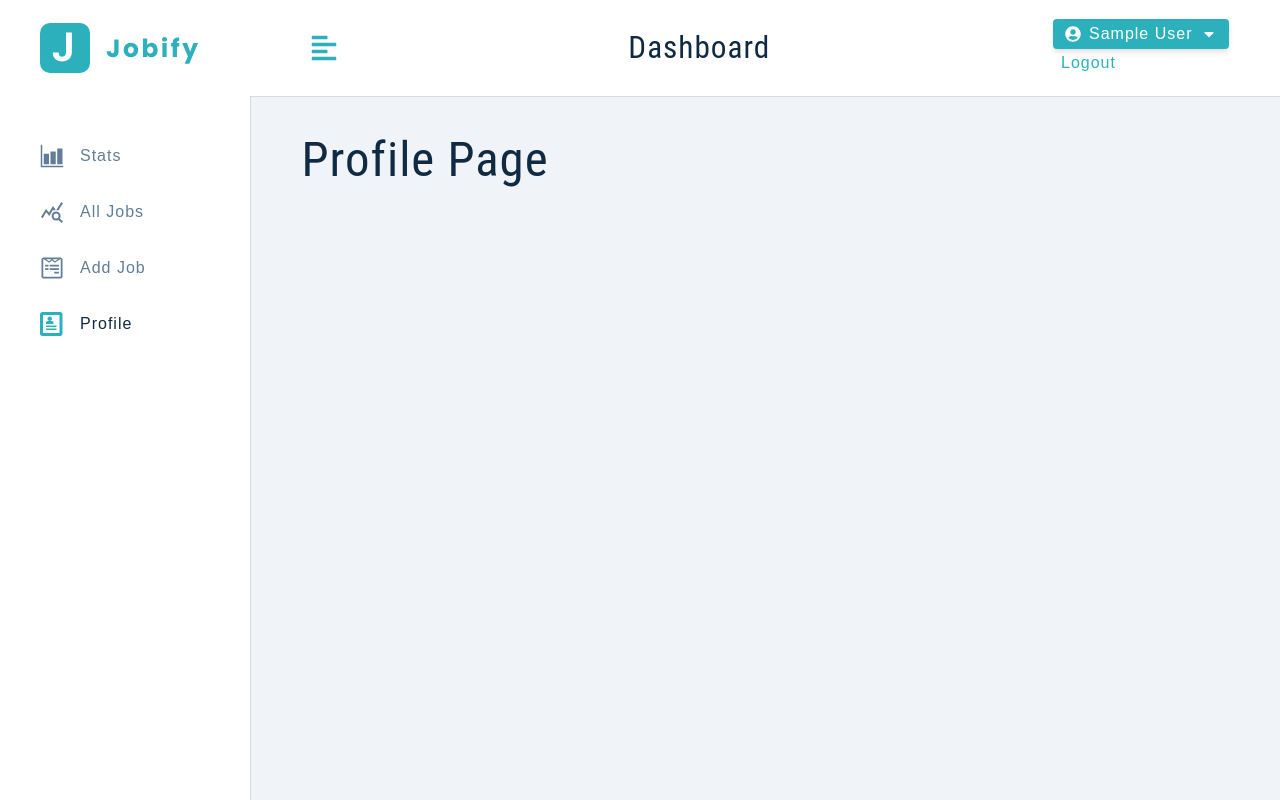
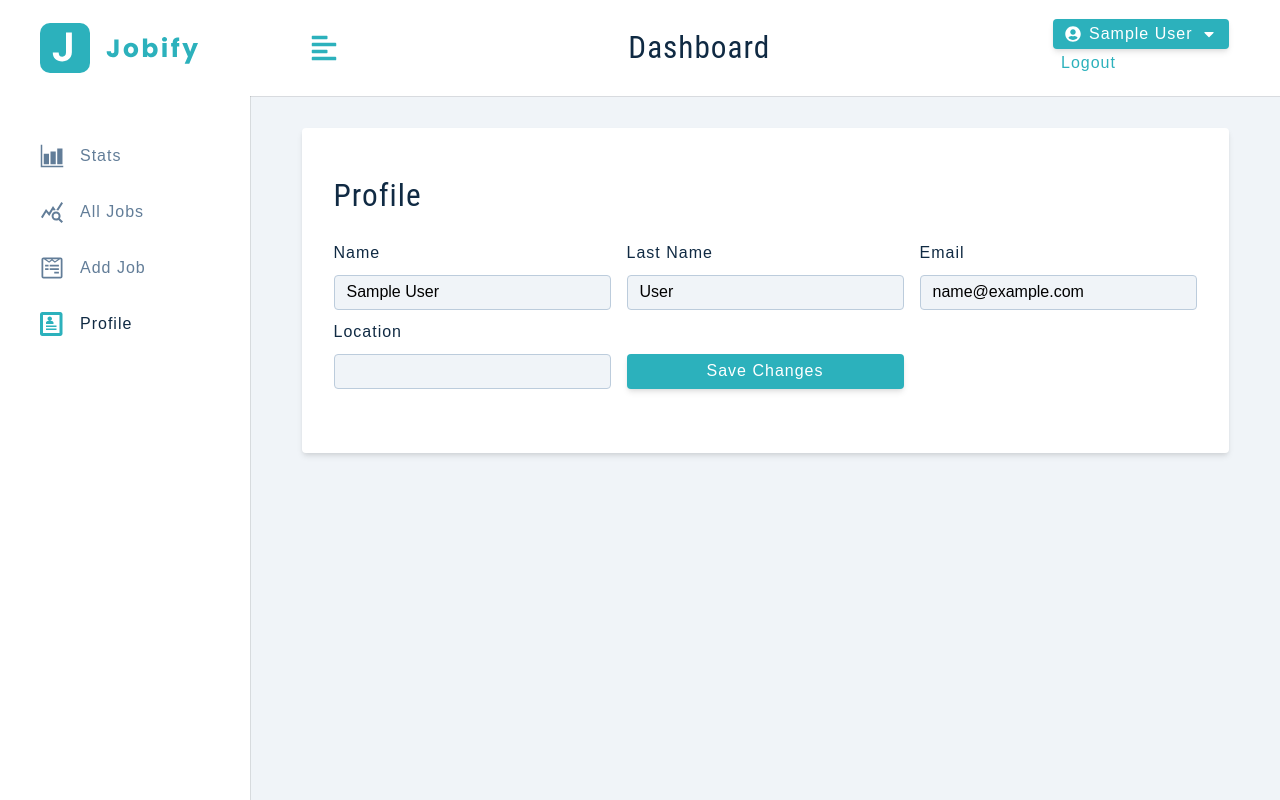
Before and after one commit to Anitor14/react_jobs_website, a React (Create React App) app: page /profile in a window 1280 px wide. Built offline with nearby package versions, Linux system fonts and the light colour scheme; sample sign-in values are in the browser's storage.

Commit message:
worked on profile

```diff
--- a/src/context/appContext.js
+++ b/src/context/appContext.js
@@ -144,6 +144,10 @@
     dispatch({ type: LOGOUT_USER });
     removeUserFromLocalStorage();
   };
+
+  const updateUser = async (currentUser) => {
+    console.log(currentUser);
+  };
   return (
     <AppContext.Provider
       value={{
@@ -154,6 +158,7 @@
         setupUser,
         toggleSidebar,
         logoutUser,
+        updateUser,
       }}
     >
       {children}
--- a/src/pages/dashboard/Profile.js
+++ b/src/pages/dashboard/Profile.js
@@ -1,7 +1,69 @@
 import React from "react";
+import { useState } from "react";
+import { FormRow, Alert } from "../../components";
+import { useAppContext } from "../../context/appContext";
+import Wrapper from "../../assets/wrappers/DashboardFormPage";
+import { Form } from "react-router-dom";
 
 const Profile = () => {
-  return <h1>Profile page</h1>;
+  const { user, showAlert, displayAlert, updateUser, isLoading } =
+    useAppContext();
+  const [name, setName] = useState(user?.name);
+  const [email, setEmail] = useState(user?.email);
+  const [lastName, setLastName] = useState(user?.lastName);
+  const [location, setLocation] = useState(user?.location);
+
+  const handleSubmit = (e) => {
+    e.preventDefault();
+    if (!name || !email || !lastName || location) {
+      displayAlert();
+      return;
+    }
+    updateUser({ name, email, lastName, location });
+  };
+
+  return (
+    <Wrapper>
+      <form className="form" onSubmit={handleSubmit}>
+        <h3>Profile</h3>
+        {showAlert && <Alert />}
+        {/* name */}
+        <div className="form-center">
+          <FormRow
+            type="text"
+            name="name"
+            value={name}
+            handleChange={(e) => setName(e.target.value)}
+          />
+          {/* last name */}
+          <FormRow
+            labelText="last name"
+            type="text"
+            name="lastName"
+            value={lastName}
+            handleChange={(e) => setLastName(e.target.value)}
+          />
+          {/* email */}
+          <FormRow
+            type="email"
+            name="email"
+            value={email}
+            handleChange={(e) => setEmail(e.target.value)}
+          />
+          {/* location */}
+          <FormRow
+            type="text"
+            name="location"
+            value={location}
+            handleChange={(e) => setLocation(e.target.value)}
+          />
+          <button className="btn btn-block" type="submit" disabled={isLoading}>
+            {isLoading ? "please wait" : "save changes"}
+          </button>
+        </div>
+      </form>
+    </Wrapper>
+  );
 };
 
 export default Profile;
```
